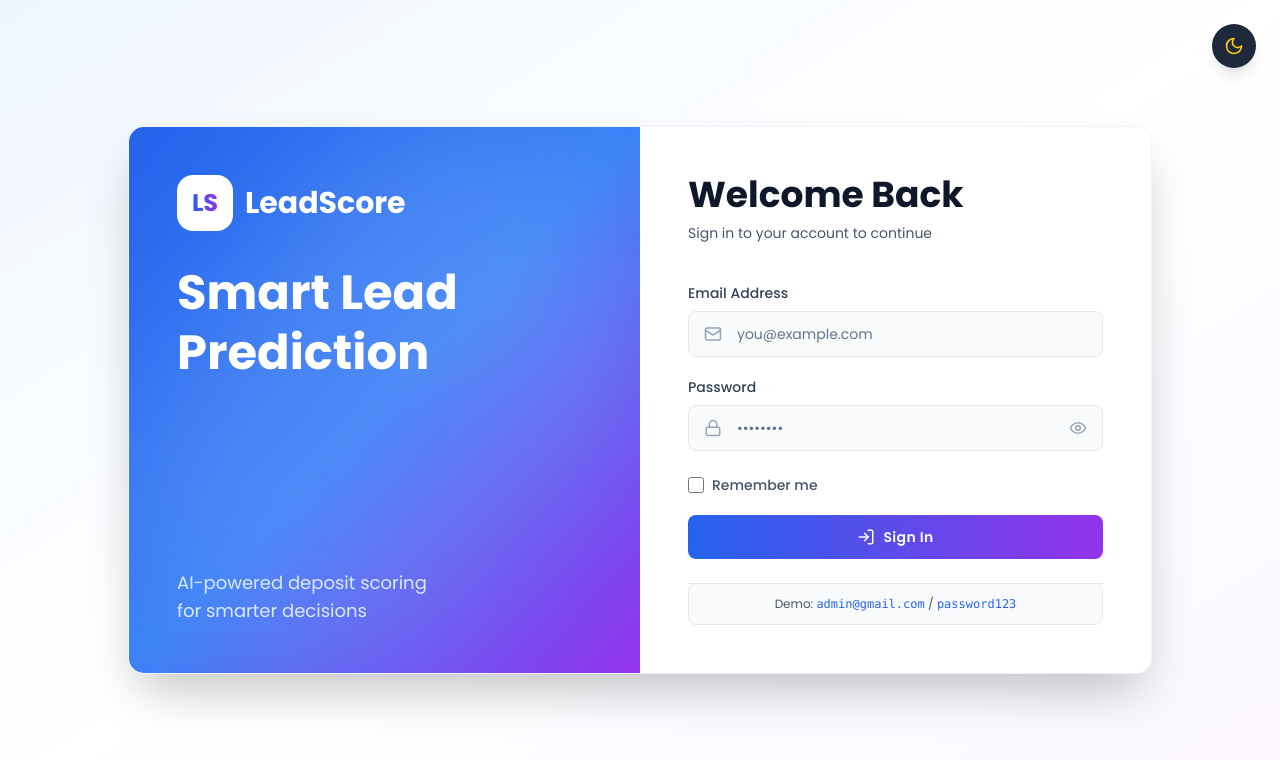
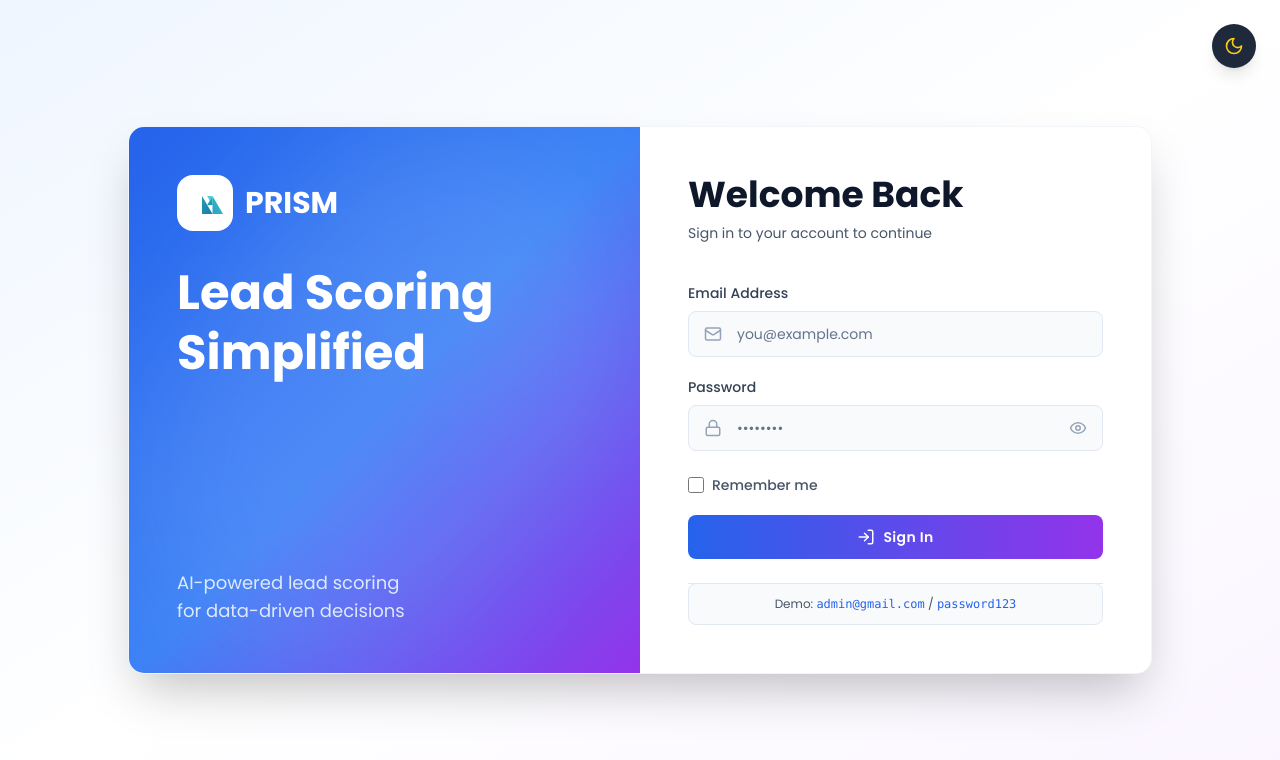
Before and after one commit to Capstone-A25-CS063/fe, a React (Vite) app: page /login in a window 1280 px wide. Shown: the top 760 px of the page. Built offline with nearby package versions, Linux system fonts and the light colour scheme; no server answers.

Commit message:
Add: Update PRISM logo, favicon, and login page design

```diff
--- a/index.html
+++ b/index.html
@@ -3,11 +3,11 @@
   <head>
     <meta charset="UTF-8" />
     <meta name="viewport" content="width=device-width, initial-scale=1.0" />
-    <title>Lead Scoring System</title>
+    <title>PRISM - Lead Scoring System</title>
     <link
       rel="icon"
       type="image/svg+xml"
-      href="./src/assets/images/-copy.png"
+      href="/prism-logo.svg"
     />
   </head>
   <body>
--- a/src/pages/LoginPage.jsx
+++ b/src/pages/LoginPage.jsx
@@ -116,21 +116,38 @@ const LoginPage = () => {
             <div className="relative z-10 space-y-12 flex flex-col justify-between h-full">
               <div>
                 <div className="flex items-center gap-3 mb-8">
-                  <div className="w-14 h-14 bg-white rounded-2xl flex items-center justify-center">
-                    <span className="text-2xl font-bold bg-gradient-to-r from-blue-600 to-purple-600 bg-clip-text text-transparent">
-                      LS
-                    </span>
+                  <div className="w-14 h-14 bg-white rounded-2xl flex items-center justify-center p-2">
+                    <svg viewBox="0 0 800 640" xmlns="http://www.w3.org/2000/svg" className="w-full h-full">
+                      <defs>
+                        <linearGradient id="gradientLeft" x1="0%" y1="0%" x2="100%" y2="100%">
+                          <stop offset="0%" style={{stopColor: '#0891B2', stopOpacity: 1}} />
+                          <stop offset="100%" style={{stopColor: '#0369A1', stopOpacity: 1}} />
+                        </linearGradient>
+                        <linearGradient id="gradientRight" x1="100%" y1="0%" x2="0%" y2="100%">
+                          <stop offset="0%" style={{stopColor: '#06B6D4', stopOpacity: 1}} />
+                          <stop offset="100%" style={{stopColor: '#0891B2', stopOpacity: 1}} />
+                        </linearGradient>
+                        <linearGradient id="gradientCenter" x1="50%" y1="0%" x2="50%" y2="100%">
+                          <stop offset="0%" style={{stopColor: '#14B8A6', stopOpacity: 1}} />
+                          <stop offset="100%" style={{stopColor: '#0891B2', stopOpacity: 1}} />
+                        </linearGradient>
+                      </defs>
+                      <polygon points="340,180 340,540 550,540" fill="url(#gradientLeft)" opacity="0.9"/>
+                      <polygon points="550,180 550,540 760,540" fill="url(#gradientRight)" opacity="0.85"/>
+                      <polygon points="550,180 445,360 550,360" fill="url(#gradientCenter)" opacity="0.95"/>
+                      <polygon points="445,180 550,180 497.5,280" fill="#06B6D4" opacity="0.7"/>
+                    </svg>
                   </div>
-                  <h1 className="text-3xl font-bold text-white">LeadScore</h1>
+                  <h1 className="text-3xl font-bold text-white">PRISM</h1>
                 </div>
                 <h2 className="text-5xl font-bold text-white leading-tight">
-                  Smart Lead<br />Prediction
+                  Lead Scoring<br />Simplified
                 </h2>
               </div>
 
               <div className="space-y-3">
                 <p className="text-blue-100 text-lg font-light">
-                  AI-powered deposit scoring<br />for smarter decisions
+                  AI-powered lead scoring<br />for data-driven decisions
                 </p>
               </div>
             </div>
```
Also changed, not shown: public/prism-logo.svg (added).
